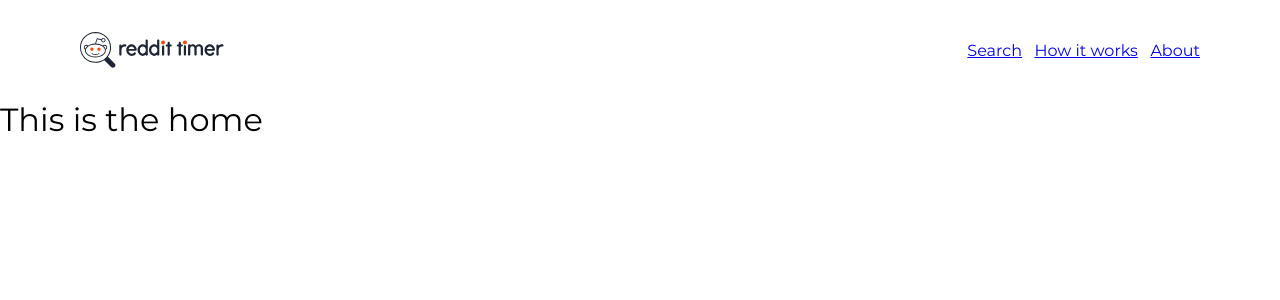
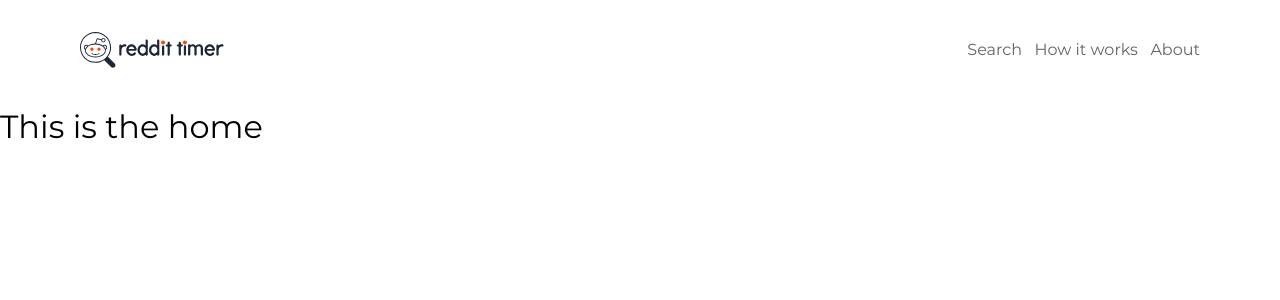
Before and after one commit to ooloo-io/reddit-timer-ferueda, a React (Create React App) app: page / in a window 1280 px wide. Shown: the top 300 px of the page. Built offline with nearby package versions, Linux system fonts and the light colour scheme.

Commit message:
Update globalStyles.js
Changed titles-font and main-font custom properties naming
Changed styles now using theme props instead of hard coded values

```diff
--- a/src/styles/globalStyles.js
+++ b/src/styles/globalStyles.js
@@ -42,8 +42,8 @@ const GlobalStyle = createGlobalStyle`
   }
 
   :root {
-    --titles-font: 'Bitter', sans-serif;
-    --main-font: 'Montserrat', sans-serif;
+    --headline-font: 'Bitter', sans-serif;
+    --default-font: 'Montserrat', sans-serif;
     --bg--color: #fff;
     --container-width: 1440px;
     --main-black: #000;
@@ -51,17 +51,17 @@ const GlobalStyle = createGlobalStyle`
     --primary-color: #fdb755;
     --link-color: #0087ff;
     --brownish-grey: #636363;
-    --main-header: 38px;
-    --section-header: 24px;
   }
 
   html {
     box-sizing: border-box;
-    font-size: 16px;
   }
 
   body {
-    font-family: var(--main-font);
+    font-family: ${({ theme }) => theme.font.family.default};
+    font-size: ${({ theme }) => theme.font.size.default};
+    line-height: ${({ theme }) => theme.font.lineHeight.default};
+    color: ${({ theme }) => theme.color.text};
   }
 
   *, *:before, *:after {
@@ -72,6 +72,16 @@ const GlobalStyle = createGlobalStyle`
     margin: 0;
     padding: 0;
     font-weight: normal;
+  }
+
+  h1, h2, h3, h4, h5, h6 {
+    font-family: ${({ theme }) => theme.font.family.headline};
+    color: ${({ theme }) => theme.color.headline};
+  }
+
+  a {
+    color: ${({ theme }) => theme.color.link};
+    text-decoration: none;
   }
 
   ol, ul {
```
